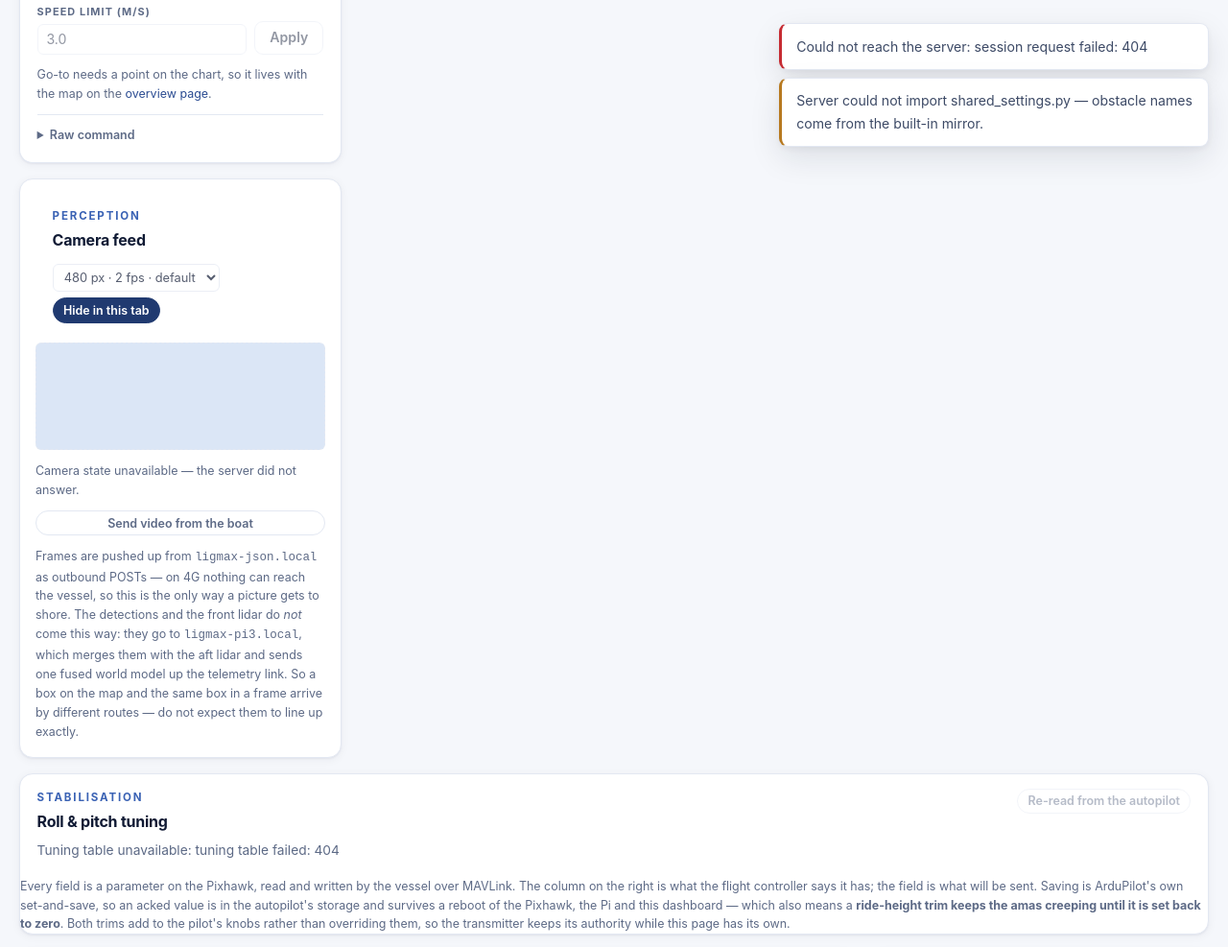
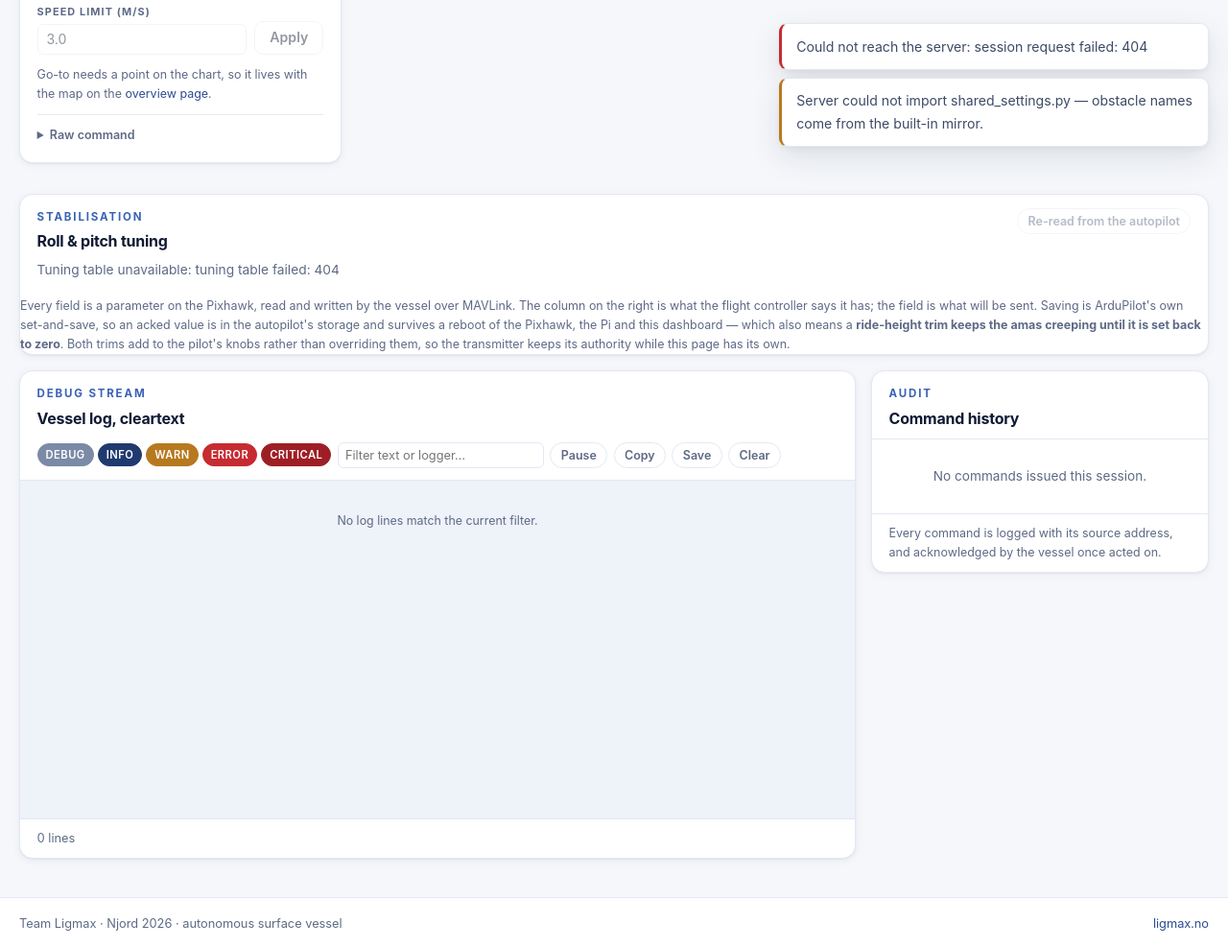
Before and after one commit to ligmax-ntnu/ligmax-server, a plain HTML site: page web/control.html in a window 1280 px wide. Shown: the part 627-1614 px from the top of the page at 96% size. Drawn offline with Linux system fonts and the light colour scheme; no server answers.

Commit message:
Fixed cameraes on the server

```diff
--- a/web/control.html
+++ b/web/control.html
@@ -115,49 +115,6 @@
                 <button class="btn btn--outline btn--sm" id="raw-send" type="button">Send raw</button>
               </details>
             </div>
-          </section>
-
-          <!-- --------------------------------------------------- camera -->
-          <!-- Same relay as the overview page, with the bandwidth controls
-               exposed: this is where you decide what the boat spends its uplink
-               on. Quality options are pinned to what camera.py will accept. -->
-          <section class="card card--camera" id="camera-card" data-streaming="false">
-            <header class="card-head card-head--tight">
-              <div>
-                <span class="eyebrow">Perception</span>
-                <h2 class="card-title">Camera feed</h2>
-              </div>
-              <div class="cam-tools">
-                <label class="field field--inline">
-                  <span class="sr-only">Stream quality</span>
-                  <select id="camera-quality" class="select select--sm" title="Resolution / frame rate / JPEG quality">
-                    <option value="320/1/45">320 px · 1 fps · lean</option>
-                    <option value="480/2/55" selected>480 px · 2 fps · default</option>
-                    <option value="640/3/60">640 px · 3 fps</option>
-                    <option value="960/4/70">960 px · 4 fps · greedy</option>
-                  </select>
-                </label>
-                <button class="chip chip--toggle" id="camera-viewer-toggle" type="button" aria-pressed="true">
-                  Hide in this tab
-                </button>
-              </div>
-            </header>
-            <div class="cam-grid" id="camera-grid" data-empty="true"></div>
-            <p class="card-note card-note--tight" id="camera-status">Camera state unavailable.</p>
-            <div class="cam-controls">
-              <button class="chip chip--toggle chip--wide" id="camera-toggle" type="button" aria-pressed="false" disabled>
-                Send video from the boat
-              </button>
-            </div>
-            <p class="card-note card-note--tight">
-              Frames are pushed up from <code>ligmax-json.local</code> as outbound
-              POSTs — on 4G nothing can reach the vessel, so this is the only way a
-              picture gets to shore. The detections and the front lidar do
-              <em>not</em> come this way: they go to <code>ligmax-pi3.local</code>,
-              which merges them with the aft lidar and sends one fused world model
-              up the telemetry link. So a box on the map and the same box in a frame
-              arrive by different routes — do not expect them to line up exactly.
-            </p>
           </section>
 
           <!-- ------------------------------------------------ telemetry -->
--- a/web/js/camera.js
+++ b/web/js/camera.js
@@ -267,7 +267,11 @@ export class CameraPanel {
 
     if (toggle) {
       const on = Boolean(stream?.enabled);
-      toggle.textContent = on ? 'Stop sending video' : 'Send video from the boat';
+      toggle.textContent = this.admin
+        ? on
+          ? 'Stop sending video'
+          : 'Send video from the boat'
+        : 'You need admin privileges to start camera stream';
       toggle.classList.toggle('is-on', on);
       toggle.setAttribute('aria-pressed', String(on));
     }
--- a/web/js/control.js
+++ b/web/js/control.js
@@ -16,7 +16,6 @@
  * work, not the security boundary.
  */
 
-import { CameraPanel } from './camera.js';
 import { CommandPanel, renderCommandHistory } from './commands.js';
 import { DeployPanel } from './deploy.js';
 import { LogConsole, downloadText } from './logs.js';
@@ -25,7 +24,6 @@ import {
   bootShell,
   connectShellStream,
   notify,
-  savePrefs,
   startHeartbeat,
   updateHeader,
 } from './shell.js';
@@ -33,7 +31,7 @@ import { KpiStrip, TelemetryPanels } from './telemetry.js';
 import { TuningPanel } from './tuning.js';
 
 async function boot() {
-  const { store, admin, prefs } = await bootShell();
+  const { store, admin } = await bootShell();
 
   $('readonly-bar').hidden = admin;
   $('deploy-card').hidden = !admin;
@@ -42,22 +40,6 @@ async function boot() {
 
   const kpiStrip = new KpiStrip($('kpi-strip'), store); // all tiles here
   const telemetryPanels = new TelemetryPanels($('telemetry-panels'), store);
-
-  /* --- camera ------------------------------------------------------- */
-
-  // Its own poll rather than the SSE stream: frames are not vessel state, and a
-  // picture arriving must not bump the state version every browser reacts to.
-  const cameraPanel = new CameraPanel(
-    {
-      card: $('camera-card'),
-      grid: $('camera-grid'),
-      status: $('camera-status'),
-      toggle: $('camera-toggle'),
-      viewerToggle: $('camera-viewer-toggle'),
-      quality: $('camera-quality'),
-    },
-    { admin, notify, prefs, savePrefs }
-  ).start();
 
   /* --- log console -------------------------------------------------- */
 
@@ -171,7 +153,6 @@ async function boot() {
     kpiStrip,
     telemetryPanels,
     deployPanel,
-    cameraPanel,
     tuningPanel,
   };
 
--- a/web/styles/dashboard.css
+++ b/web/styles/dashboard.css
@@ -1602,16 +1602,13 @@
 }
 
 /* The two cameras belong side by side: they aim ±15° apart and the operator is
-   comparing them, so stacking makes one scroll away.
-
-   The floor has to be small enough that two of them fit the column this card
-   actually lives in, which is the 23rem `.overview-side` (21rem below 1400px)
-   minus 2rem of card padding — so 21rem of content, 19rem at the narrower
-   breakpoint. `minmax(13rem, …)` needed 26.5rem for two and therefore ALWAYS
-   collapsed to one; 8.5rem fits two at both widths and cannot fit three. */
+   comparing them, so stacking makes one scroll away. Fixed at two columns
+   rather than auto-fit — auto-fit collapses to one column once the tiles'
+   minimum width no longer fits the container, which is exactly the "over and
+   under" layout this is meant to avoid. */
 .cam-grid {
   display: grid;
-  grid-template-columns: repeat(auto-fit, minmax(8.5rem, 1fr));
+  grid-template-columns: repeat(2, minmax(0, 1fr));
   gap: 0.5rem;
 }
 
```
